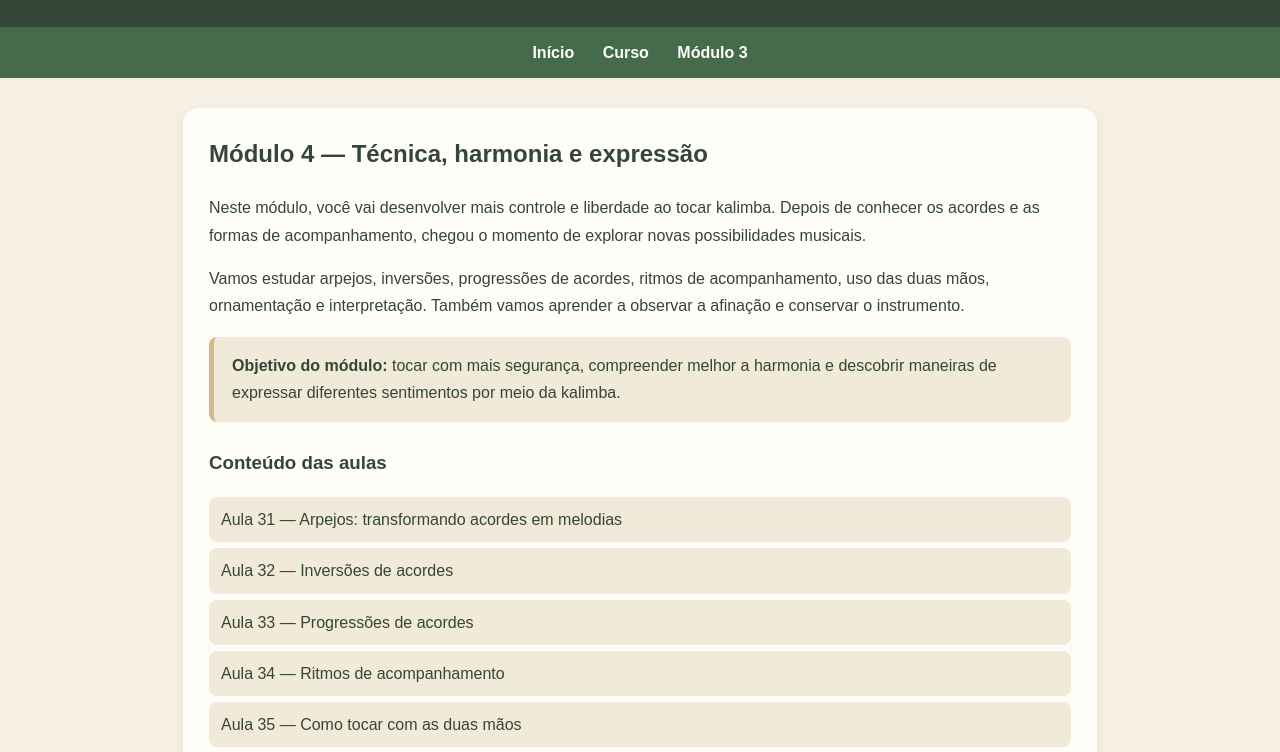
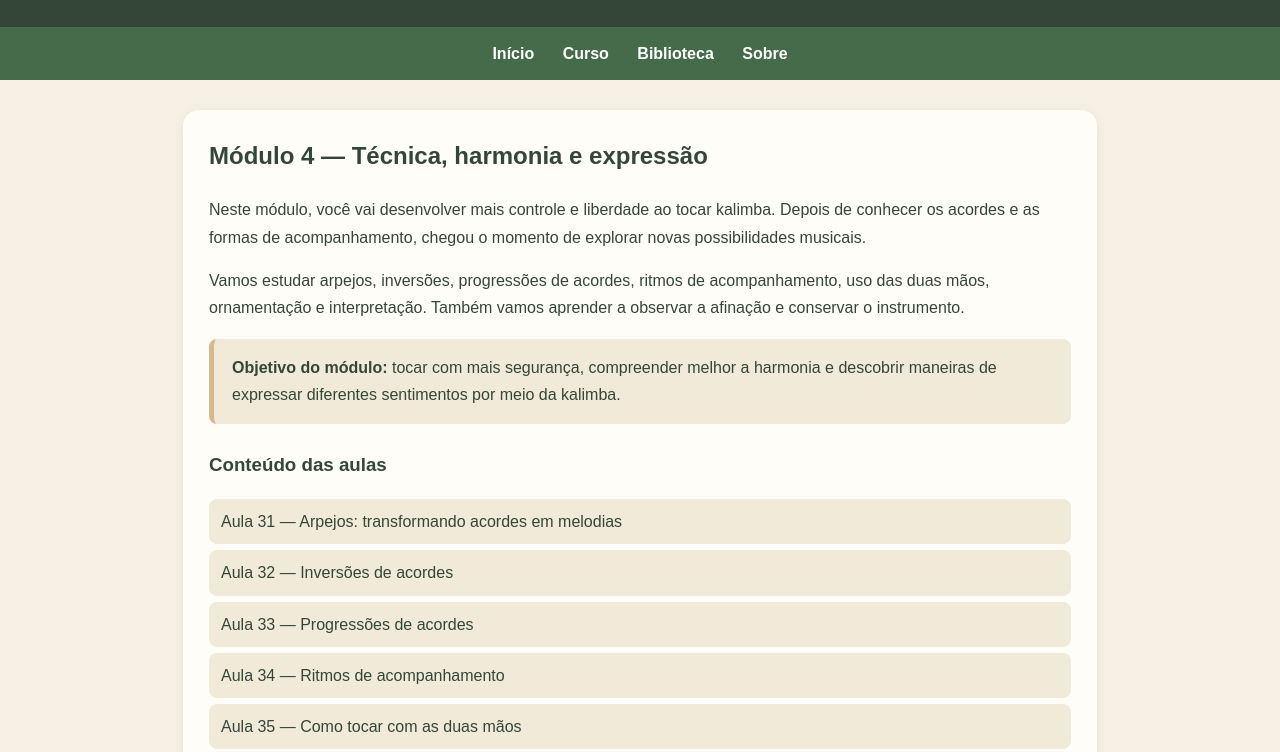
Before and after one commit to anaferracini/kalimba-harmonia, a plain HTML site: page curso-modulo-4.html in a window 1280 px wide. Shown: the part 123-875 px from the top of the page. Drawn offline with Linux system fonts and the light colour scheme.

Commit message:
Update curso-modulo-4.html

```diff
--- a/curso-modulo-4.html
+++ b/curso-modulo-4.html
@@ -45,7 +45,7 @@ header p {
 
 nav {
   background: var(--verde);
-  padding: 12px;
+  padding: 13px;
   text-align: center;
 }
 
@@ -231,10 +231,11 @@ footer {
   <p>Aprenda, pratique e descubra sua música.</p>
 </header>
 
-<nav>
+<nav aria-label="Navegação principal">
   <a href="index.html">Início</a>
   <a href="curso.html">Curso</a>
-  <a href="curso-modulo-3.html">Módulo 3</a>
+  <a href="biblioteca.html">Biblioteca</a>
+  <a href="sobre.html">Sobre</a>
 </nav>
 
 <main>
@@ -1215,8 +1216,9 @@ footer {
 
   <p><strong>Continue sua jornada musical!</strong></p>
 
-  <a class="botao" href="curso-modulo-3.html">Voltar ao Módulo 3</a>
+  <a class="botao" href="curso-modulo-3.html">← Voltar ao Módulo 3</a>
   <a class="botao" href="curso.html">Ver todos os módulos</a>
+  <a class="botao" href="curso-modulo-5.html">Avançar para o Módulo 5 →</a>
 </section>
 
 </main>
```
